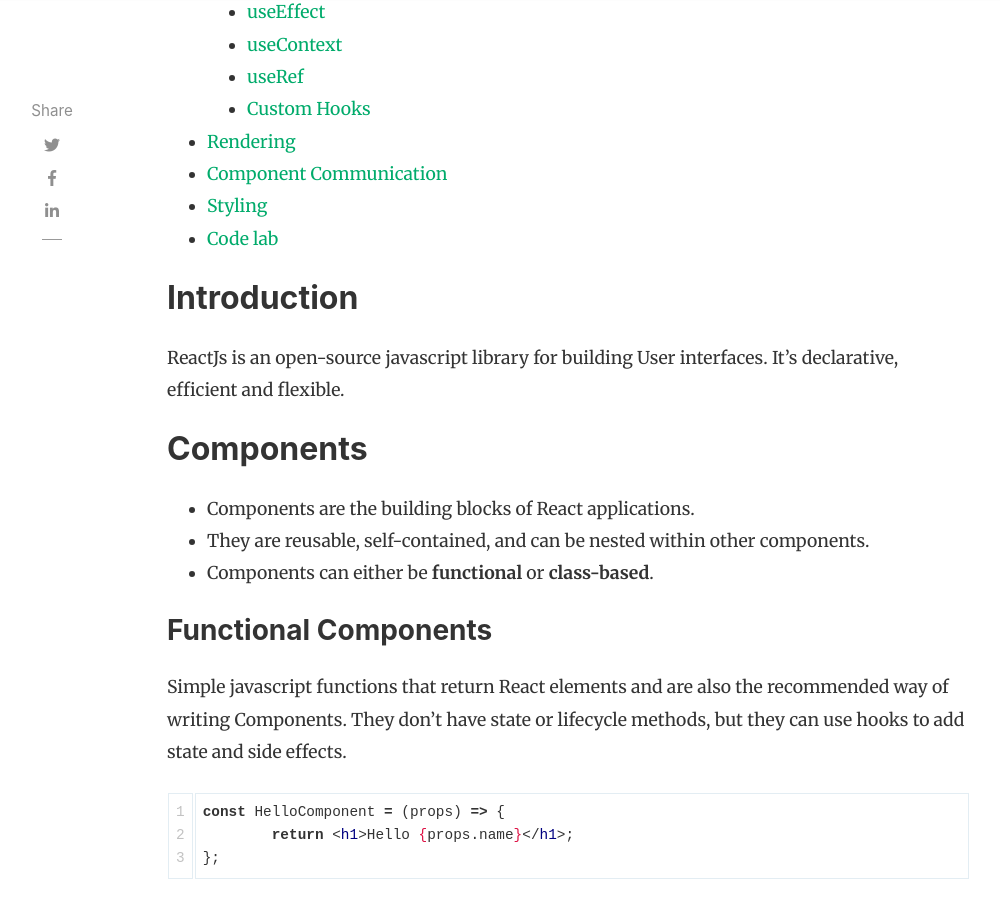
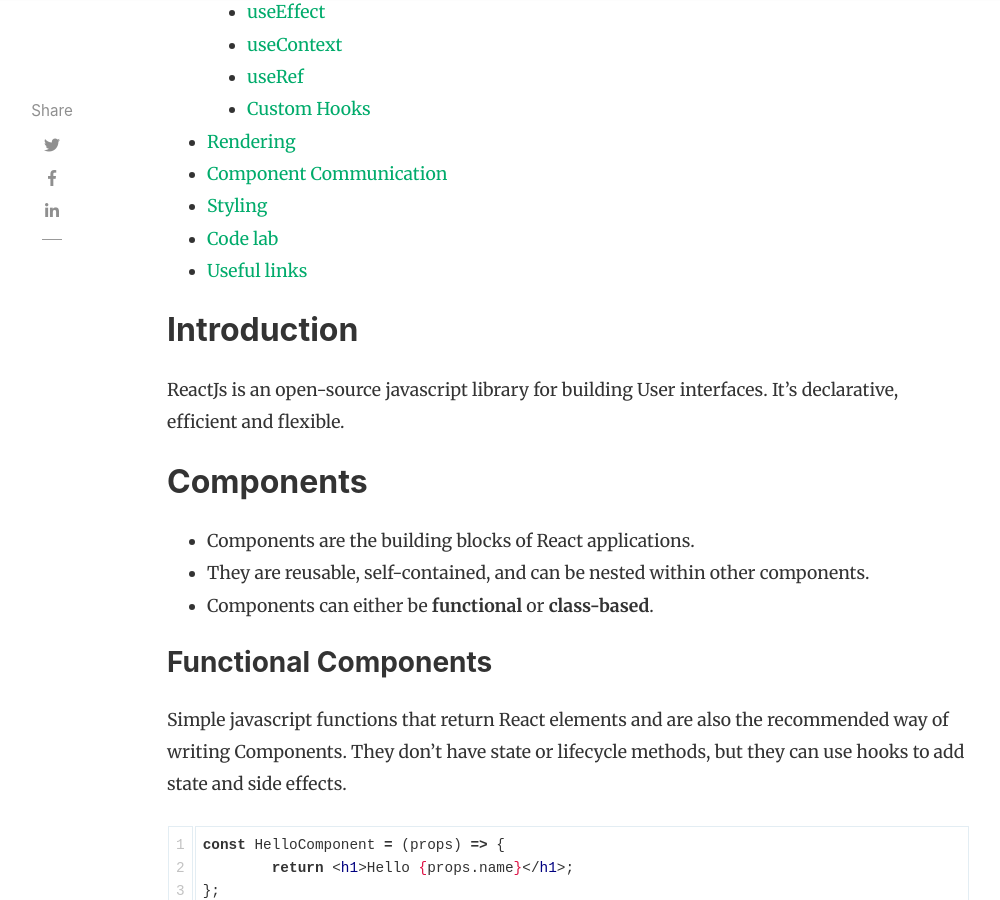
Before and after one commit to vikas3045/vikas3045.github.io, a Jekyll site: the page built from _posts/2023-10-12-reactjs-reference-notes.md, in a window 1280 px wide and 900 px high, scrolled down 472 px. Shown: the whole window, without its empty margins (118-1118 px from the left). Built offline with Jekyll 4.4.1, drawn with Linux system fonts in a browser that asks for light colours; nearby versions of some CDN libraries; comment, search, counter and statistics services are not loaded.

Commit message:
Update 2023-10-12-reactjs-reference-notes.md

```diff
--- a/_posts/2023-10-12-reactjs-reference-notes.md
+++ b/_posts/2023-10-12-reactjs-reference-notes.md
@@ -25,6 +25,7 @@
 - [Component Communication](#component-communication)
 - [Styling](#styling)
 - [Code lab](#code-lab)
+- [Useful links](#useful-links)
 
 ## Introduction
 
```
